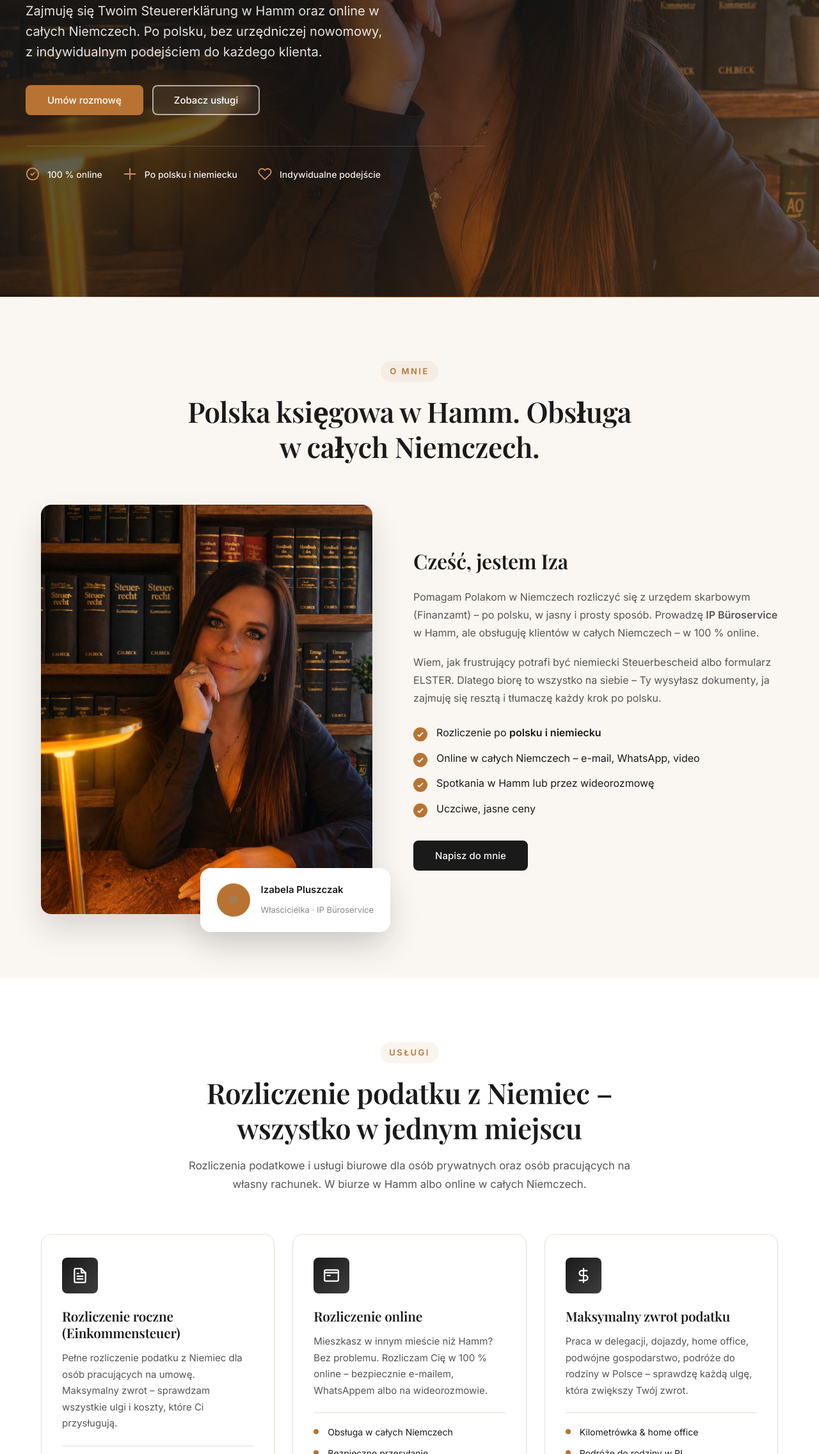
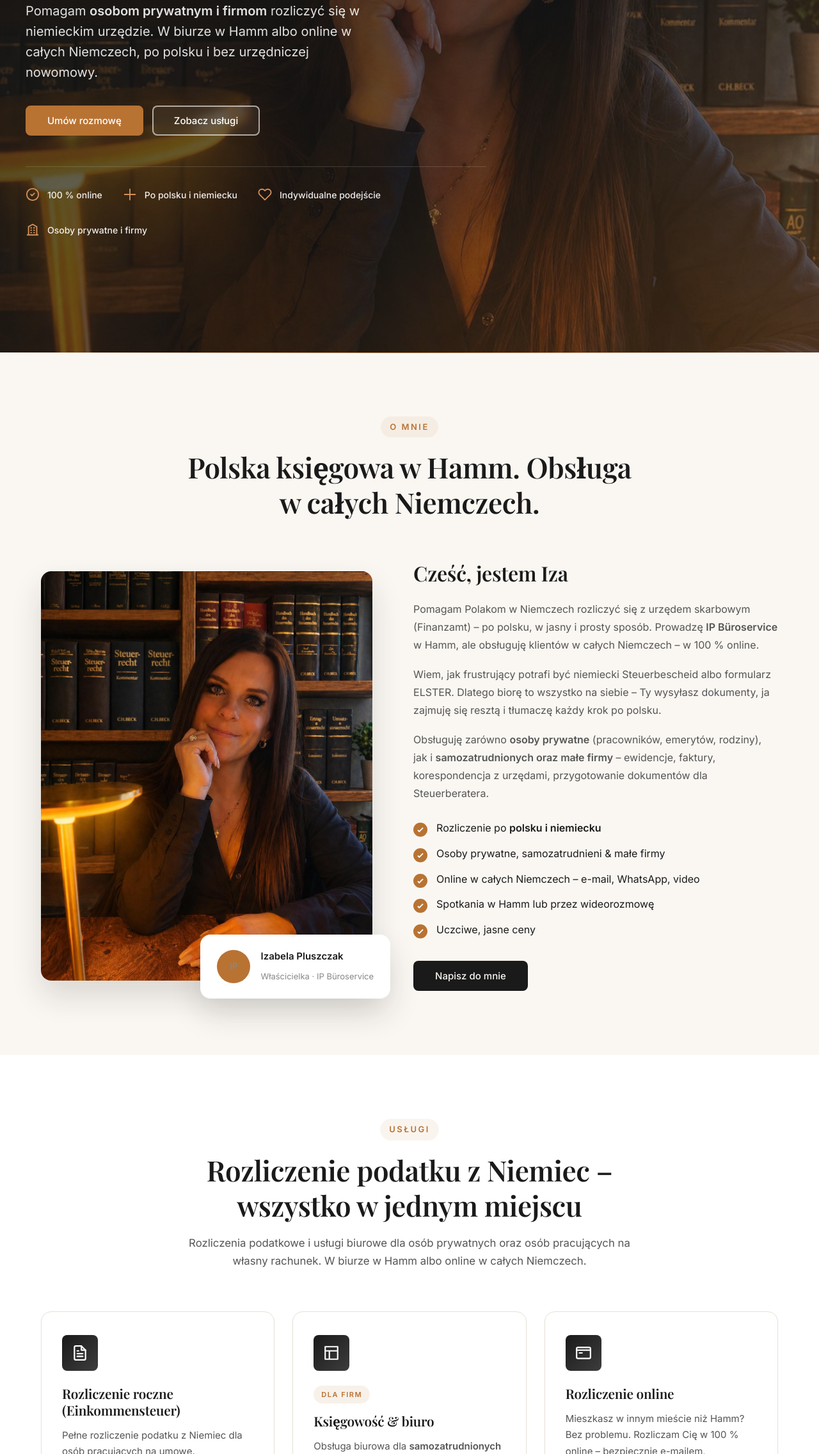
Before and after one commit to Jack19771/ip-bueroservice, a plain HTML site: page pl/index.html in a window 1280 px wide. Shown: the part 527-2800 px from the top of the page at 64% size. Drawn offline with nearby package versions, Linux system fonts and the light colour scheme; a web font is replaced by a local one.

Commit message:
Highlight B2B offering: hero subtitle, 'Privat & Firmen' feature, about paragraph, prominent Buchhaltung card with badge

```diff
--- a/pl/index.html
+++ b/pl/index.html
@@ -179,7 +179,7 @@
             <div class="hero-text">
                 <span class="hero-eyebrow">Hamm · Online · Całe Niemcy</span>
                 <h1>Rozliczenie podatku w&nbsp;Niemczech <span class="highlight">prosto i&nbsp;po polsku</span></h1>
-                <p class="hero-subtitle">Zajmuję się Twoim Steuererklärung w Hamm oraz online w całych Niemczech. Po polsku, bez urzędniczej nowomowy, z indywidualnym podejściem do każdego klienta.</p>
+                <p class="hero-subtitle">Pomagam <strong>osobom prywatnym i firmom</strong> rozliczyć się w niemieckim urzędzie. W biurze w Hamm albo online w całych Niemczech, po polsku i bez urzędniczej nowomowy.</p>
                 <div class="hero-buttons">
                     <a href="#contact" class="btn btn-primary">Umów rozmowę</a>
                     <a href="#services" class="btn btn-secondary">Zobacz usługi</a>
@@ -203,6 +203,12 @@
                             <path d="M20.84 4.61a5.5 5.5 0 00-7.78 0L12 5.67l-1.06-1.06a5.5 5.5 0 00-7.78 7.78l1.06 1.06L12 21.23l7.78-7.78 1.06-1.06a5.5 5.5 0 000-7.78z"/>
                         </svg>
                         <span>Indywidualne podejście</span>
+                    </div>
+                    <div class="hero-feature">
+                        <svg viewBox="0 0 24 24" fill="none" stroke="currentColor" stroke-width="2" stroke-linecap="round" stroke-linejoin="round" aria-hidden="true">
+                            <path d="M3 21h18M5 21V7l7-4 7 4v14M9 9h1M9 13h1M9 17h1M14 9h1M14 13h1M14 17h1"/>
+                        </svg>
+                        <span>Osoby prywatne i firmy</span>
                     </div>
                 </div>
             </div>
@@ -231,8 +237,10 @@
                     <h3>Cześć, jestem Iza</h3>
                     <p>Pomagam Polakom w Niemczech rozliczyć się z urzędem skarbowym (Finanzamt) – po polsku, w jasny i prosty sposób. Prowadzę <strong>IP Büroservice</strong> w Hamm, ale obsługuję klientów w całych Niemczech – w 100 % online.</p>
                     <p>Wiem, jak frustrujący potrafi być niemiecki Steuerbescheid albo formularz ELSTER. Dlatego biorę to wszystko na siebie – Ty wysyłasz dokumenty, ja zajmuję się resztą i tłumaczę każdy krok po polsku.</p>
+                    <p>Obsługuję zarówno <strong>osoby prywatne</strong> (pracowników, emerytów, rodziny), jak i <strong>samozatrudnionych oraz małe firmy</strong> – ewidencje, faktury, korespondencja z urzędami, przygotowanie dokumentów dla Steuerberatera.</p>
                     <ul class="about-list">
                         <li>Rozliczenie po <strong>polsku i niemiecku</strong></li>
+                        <li>Osoby prywatne, samozatrudnieni &amp; małe firmy</li>
                         <li>Online w całych Niemczech – e-mail, WhatsApp, video</li>
                         <li>Spotkania w Hamm lub przez wideorozmowę</li>
                         <li>Uczciwe, jasne ceny</li>
@@ -271,6 +279,23 @@
                 <article class="service-card">
                     <div class="service-icon" aria-hidden="true">
                         <svg viewBox="0 0 24 24" fill="none" stroke="currentColor" stroke-width="2" stroke-linecap="round" stroke-linejoin="round">
+                            <path d="M3 3h18v18H3zM3 9h18M9 21V9"/>
+                        </svg>
+                    </div>
+                    <span class="service-tag">Dla firm</span>
+                    <h3>Księgowość &amp; biuro</h3>
+                    <p>Obsługa biurowa dla <strong>samozatrudnionych (Selbstständig), Gewerbe i małych firm</strong>: faktury, ewidencje, korespondencja z urzędami – odciążam Cię od papierów.</p>
+                    <ul>
+                        <li>Faktury i ewidencje</li>
+                        <li>Korespondencja z Finanzamt</li>
+                        <li>Wsparcie dla Gewerbe / Selbstständig</li>
+                        <li>Przygotowanie pod Steuerberatera</li>
+                    </ul>
+                </article>
+
+                <article class="service-card">
+                    <div class="service-icon" aria-hidden="true">
+                        <svg viewBox="0 0 24 24" fill="none" stroke="currentColor" stroke-width="2" stroke-linecap="round" stroke-linejoin="round">
                             <rect x="2" y="4" width="20" height="16" rx="2"/>
                             <path d="M2 8h20M6 12h4"/>
                         </svg>
@@ -296,21 +321,6 @@
                         <li>Kilometrówka &amp; home office</li>
                         <li>Podróże do rodziny w PL</li>
                         <li>Riester &amp; ubezpieczenia</li>
-                    </ul>
-                </article>
-
-                <article class="service-card">
-                    <div class="service-icon" aria-hidden="true">
-                        <svg viewBox="0 0 24 24" fill="none" stroke="currentColor" stroke-width="2" stroke-linecap="round" stroke-linejoin="round">
-                            <path d="M3 3h18v18H3zM3 9h18M9 21V9"/>
-                        </svg>
-                    </div>
-                    <h3>Księgowość &amp; biuro</h3>
-                    <p>Obsługa biurowa dla samozatrudnionych (Selbstständig) i małych firm: faktury, ewidencje, korespondencja z urzędami – odciążam Cię od papierów.</p>
-                    <ul>
-                        <li>Faktury i ewidencje</li>
-                        <li>Korespondencja z Finanzamt</li>
-                        <li>Wsparcie dla Gewerbe</li>
                     </ul>
                 </article>
 
--- a/style.css
+++ b/style.css
@@ -709,6 +709,19 @@ section {
     margin-bottom: 14px;
 }
 
+.service-tag {
+    display: inline-block;
+    font-size: 11px;
+    font-weight: 600;
+    text-transform: uppercase;
+    letter-spacing: 1.5px;
+    color: var(--copper);
+    background: rgba(184, 115, 51, 0.1);
+    padding: 5px 12px;
+    border-radius: 999px;
+    margin-bottom: 14px;
+}
+
 .service-card > p {
     color: var(--text-light);
     margin-bottom: 22px;
```
Also changed, not shown: index.html (+13 -3 lines).
